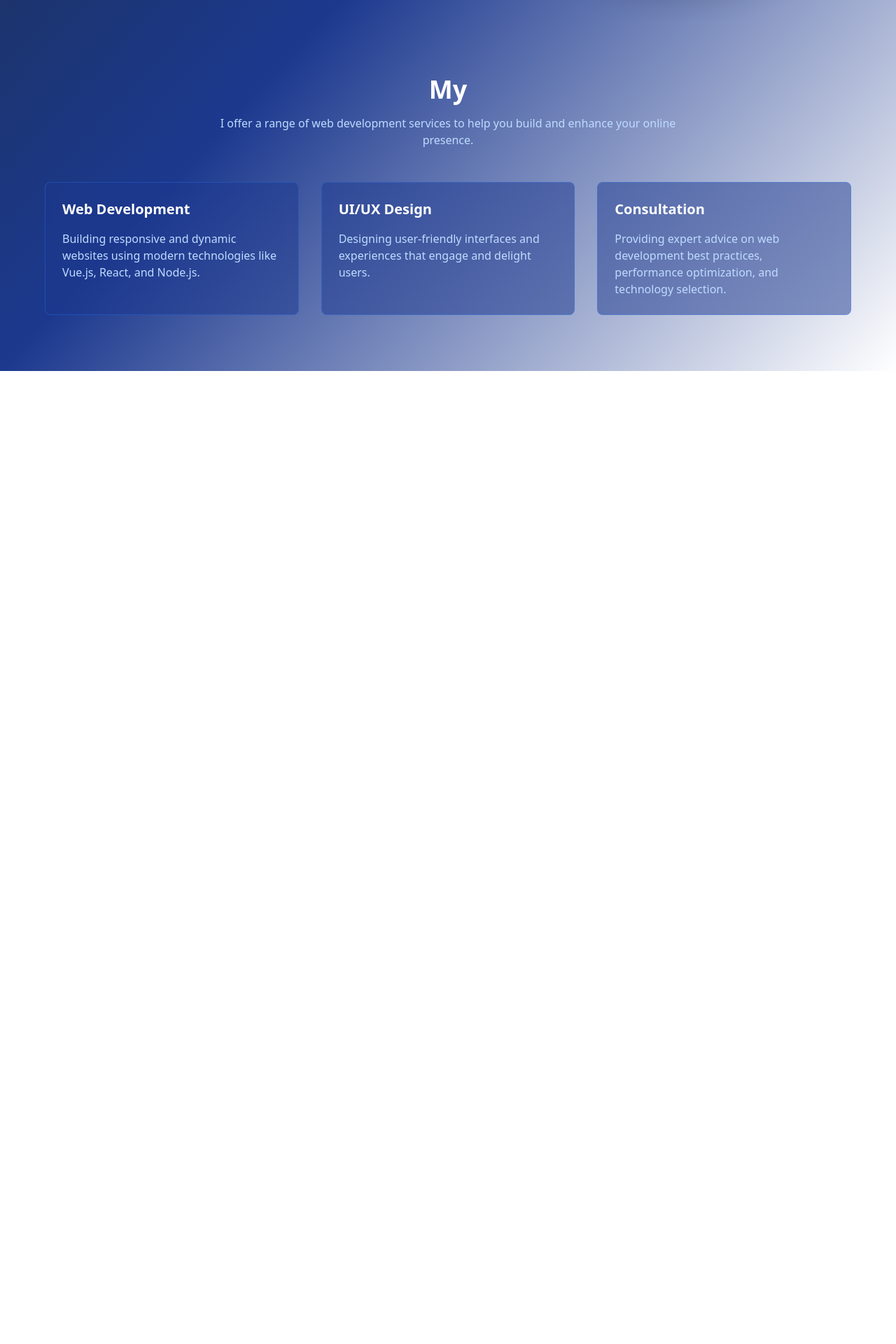
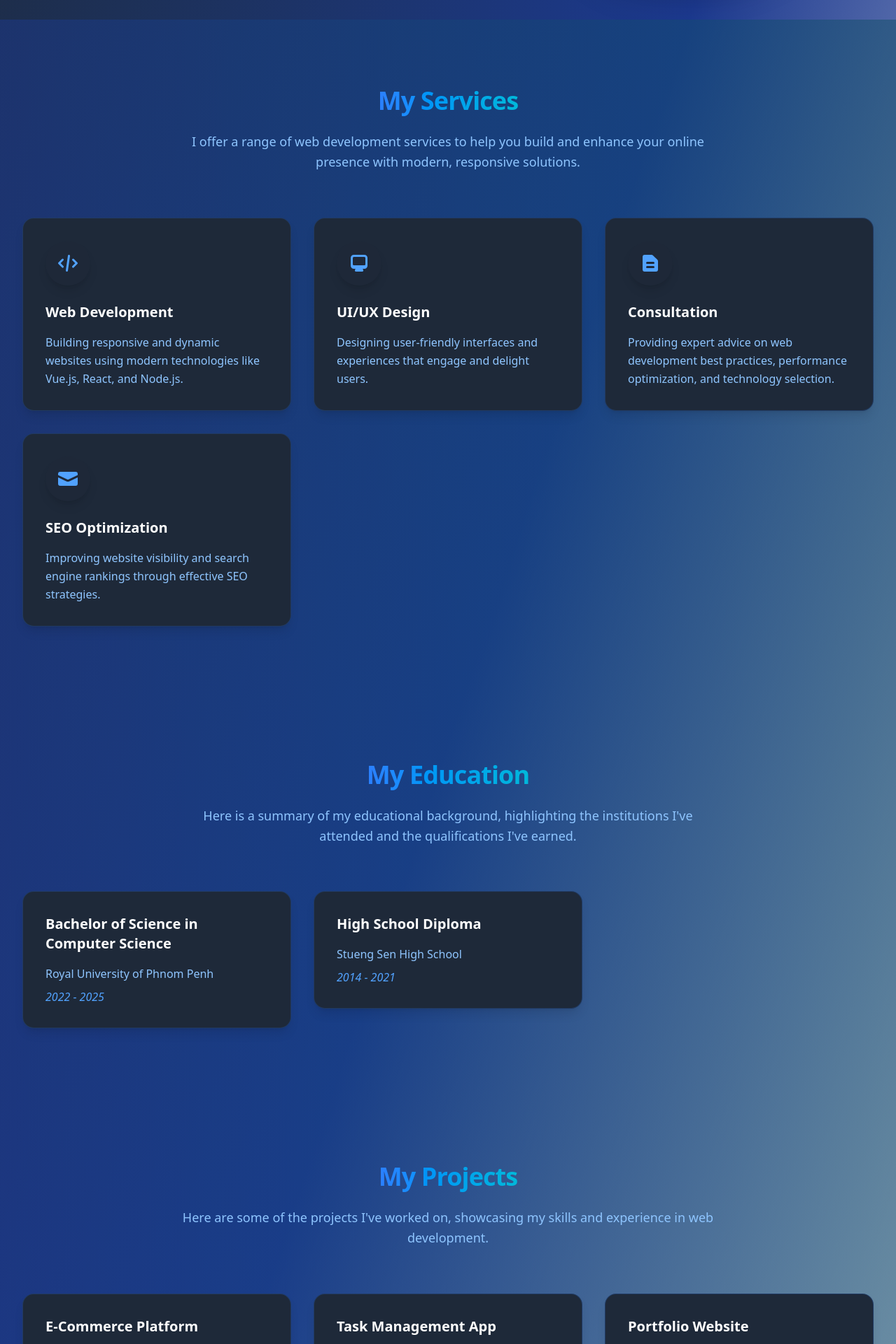
Before and after one commit to MrrMiroTa/My-Portfolio, a Vue app: page / in a window 1280 px wide. Shown: the part 860-2780 px from the top of the page at 70% size. Before the commit the page ends 1390 px from the top, so only its background shows below. Built offline with nearby package versions, Linux system fonts and the light colour scheme.

Commit message:
add page project and about

```diff
--- a/src/App.vue
+++ b/src/App.vue
@@ -3,6 +3,9 @@
     <NavBar />
     <Hero />
     <Service/>
+    <Education/>
+    <Project/>
+    <About/>
   </div>
 </template>
 <script>
@@ -12,11 +15,17 @@ import Hero from './components/Hero.vue';
 import NavBar from './components/NavBar.vue';
 import { ref, nextTick, onMounted } from 'vue';
 import Service from './components/Service.vue';
+import Education from './components/Education.vue';
+import Project from './components/Project.vue';
+import About from './components/About.vue';
 export default {
   components: {
     NavBar,
     Hero,
-    Service
+    Service,
+    Education,
+    Project,
+    About
   },
   setup(){
     const loading = ref(true);
--- /dev/null
+++ b/src/components/About.vue
@@ -0,0 +1,22 @@
+<template lang="html">
+    <div class="relative py-24 overflow-hidden bg-linear-to-r from-blue-900/50 to-cyan-900/50" id="about">
+        <div class="max-w-7xl mx-auto px-4 sm:px-6 lg:px-8">
+            <div class="text-center mb-16" data-aos="fade-up">
+                <h2 class="text-4xl font-bold text-white mb-6 tracking-tight">
+                    <span class="text-transparent bg-clip-text bg-linear-to-r from-blue-500 to-cyan-500">About Me</span>
+                </h2>
+                <p class="mt-4 text-blue-300 max-w-3xl mx-auto text-lg leading-relaxed">
+                    I'm a passionate web developer with expertise in Vue.js, JavaScript, and modern web technologies. I enjoy creating responsive, user-friendly applications that solve real-world problems.
+                </p>
+            </div>
+        </div>
+    </div>
+</template>
+<script>
+export default {
+
+}
+</script>
+<style lang="">
+
+</style>
--- /dev/null
+++ b/src/components/Education.vue
@@ -0,0 +1,55 @@
+<template lang="html">
+    <div class="relative py-24 overflow-hidden bg-linear-to-r from-blue-900/50 to-cyan-900/50" id="educations">
+        <div class="max-w-7xl mx-auto px-4 sm:px-6 lg:px-8">
+            <div class="text-center mb-16" data-aos="fade-up">
+                <h2 class="text-4xl font-bold text-white mb-6 tracking-tight">
+                    <span class="text-transparent bg-clip-text bg-linear-to-r from-blue-500 to-cyan-500">My Education</span>
+                </h2>
+                <p class="mt-4 text-blue-300 max-w-3xl mx-auto text-lg leading-relaxed">
+                    Here is a summary of my educational background, highlighting the institutions I've attended and the qualifications I've earned.
+                </p>
+            </div>
+            <div class="grid grid-cols-1 md:grid-cols-2 lg:grid-cols-3 gap-8" data-aos="fade-up" data-aos-delay="200">
+                <div v-for="(education, index) in educations" :key="education.id" :data-aos="'fade-up'" :data-aos-delay="index * 100">
+                    <div class="group relative bg-gray-800 rounded-2xl border border-blue-500/20 shadow-lg hover:shadow-2xl transition-all duration-500 hover:-translate-y-2">
+                        <div class="absolute inset-0 bg-linear-to-r from-blue-500/10 to-cyan-500/10 rounded-2xl opacity-0 group-hover:opacity-100 transition-opacity duration-300"></div>
+                        <div class="relative p-8">
+                            <h3 class="text-xl font-bold text-white mb-4 group-hover:text-cyan-300 transition-colors duration-300">{{ education.degree }}</h3>
+                            <p class="text-blue-300 leading-relaxed mb-2">{{ education.institution }}</p>
+                            <p class="text-blue-400 italic">{{ education.year }}</p>
+                        </div>
+                    </div>
+                </div>
+                </div>
+
+
+        </div>
+
+    </div>
+</template>
+<script>
+import { ref } from 'vue';
+export default {
+    setup() {
+        const educations = ref([
+            {
+                id: 1,
+                degree: 'Bachelor of Science in Computer Science',
+                institution: 'Royal University of Phnom Penh',
+                year: '2022 - 2025'
+            },
+            {
+                id: 2,
+                degree: ' High School Diploma ',
+                institution: 'Stueng Sen High School',
+                year: '2014 - 2021'
+            }
+
+        ]);
+        return { educations };
+    }
+}
+</script>
+<style lang="">
+
+</style>
--- a/src/components/NavBar.vue
+++ b/src/components/NavBar.vue
@@ -1,4 +1,7 @@
 <script>
+import { ref } from 'vue';
+import { Bars3Icon, XMarkIcon } from '@heroicons/vue/24/outline';
+
 export default {
     data() {
         return {
--- /dev/null
+++ b/src/components/Project.vue
@@ -0,0 +1,71 @@
+<template lang="html">
+    <div class="relative py-24 overflow-hidden bg-linear-to-r from-blue-900/50 to-cyan-900/50"  id="projects">
+        <div class="max-w-7xl mx-auto px-4 sm:px-6 lg:px-8">
+            <div class="text-center mb-16" data-aos="fade-up">
+                <h2 class="text-4xl font-bold text-white mb-6 tracking-tight">
+                    <span class="text-transparent bg-clip-text bg-linear-to-r from-blue-500 to-cyan-500">My Projects</span>
+                </h2>
+                <p class="mt-4 text-blue-300 max-w-3xl mx-auto text-lg leading-relaxed">
+                    Here are some of the projects I've worked on, showcasing my skills and experience in web development.
+                </p>
+            </div>
+            <div class="grid grid-cols-1 md:grid-cols-2 lg:grid-cols-3 gap-8" data-aos="fade-up" data-aos-delay="200">
+                <div v-for="(project, index) in projects" :key="project.id" :data-aos="'fade-up'" :data-aos-delay="index * 100">
+                    <div class="group relative bg-gray-800 rounded-2xl border border-blue-500/20 shadow-lg hover:shadow-2xl transition-all duration-500 hover:-translate-y-2">
+                        <div class="absolute inset-0 bg-linear-to-br from-blue-500/10 to-cyan-500/10 rounded-2xl opacity-0 group-hover:opacity-100 transition-opacity duration-300"></div>
+                        <div class="relative p-8">
+                            <h3 class="text-xl font-bold text-white mb-4 group-hover:text-cyan-300 transition-colors duration-300">{{ project.title }}</h3>
+                            <p class="text-blue-300 leading-relaxed mb-6">{{ project.description }}</p>
+                            <a href="{{ project.link }}"
+                                class="inline-block border-2 border-blue-400 bg-blue-500 px-6 py-3 rounded-xl text-white font-medium hover:bg-blue-400 transition-all duration-300">
+                                View Project
+                            </a>
+                        </div>
+                    </div>
+                </div>
+            </div>
+        </div>
+    </div>
+</template>
+<script setup>
+import { ref } from 'vue';
+
+const projects = ref([
+    {
+        id: 1,
+        title: 'E-Commerce Platform',
+        description: 'A full-stack e-commerce platform built with Vue.js, Laravel, and MySQL, featuring user authentication, payment processing, and real-time inventory management.',
+        link: '#project1'
+    },
+    {
+        id: 2,
+        title: 'Task Management App',
+        description: 'A collaborative task management application with real-time updates, drag-and-drop functionality, and team collaboration features built with Vue.js and Firebase.',
+        link: '#project2'
+    },
+    {
+        id: 3,
+        title: 'Portfolio Website',
+        description: 'A modern, responsive portfolio website showcasing web development projects with smooth animations and interactive elements using Vue.js and Tailwind CSS.',
+        link: '#project3'
+    },
+    {
+        id: 4,
+        title: 'Weather Dashboard',
+        description: 'A weather dashboard application with real-time weather data, interactive maps, and location-based forecasts using Vue.js and OpenWeather API.',
+        link: '#project4'
+    },
+    {
+        id: 5,
+        title: 'Blog Platform',
+        description: 'A content management system for blogging with user authentication, rich text editing, and social sharing features built with Vue.js and Strapi.',
+        link: '#project5'
+    },
+    {
+        id: 6,
+        title: 'Chat Application',
+        description: 'A real-time chat application with private messaging, group chats, and file sharing capabilities using Vue.js, Socket.io, and Node.js.',
+        link: '#project6'
+    }
+]);
+</script>
--- a/src/components/Service.vue
+++ b/src/components/Service.vue
@@ -1,39 +1,68 @@
 <template>
-    <div class="relative py-20 overflow-hidden" id="services">
-        <div class="reative z-10 max-w-7xl mx-auto px-5 sm:px-8 lg:px-16">
-            <div class="text-center mb-12" data-aos="fade-up">
-                <h2 class="text-4xl font-bold text-white mb-4">My
-                    <span class="text-transparent bg-clip-text bg-linear-to-r from-blue-500 to-cyan-500"></span>
-
+    <div class="relative py-24 overflow-hidden bg-linear-to-r from-blue-900/50 to-cyan-900/50" id="services">
+        <div class="max-w-7xl mx-auto px-4 sm:px-6 lg:px-8">
+            <div class="text-center mb-16" data-aos="fade-up">
+                <h2 class="text-4xl font-bold text-white mb-6 tracking-tight">
+                    <span class="text-transparent bg-clip-text bg-linear-to-r from-blue-500 to-cyan-500">My Services</span>
                 </h2>
-                <p class="mt-4 text-blue-200 max-w-2xl mx-auto">I offer a range of web development services to help you
-                    build and enhance your online presence.</p>
+                <p class="mt-4 text-blue-300 max-w-3xl mx-auto text-lg leading-relaxed">
+                    I offer a range of web development services to help you build and enhance your online presence with modern, responsive solutions.
+                </p>
             </div>
-            <div class="grid md:grid-cols-3 gap-8" data-aos="fade-up" data-aos-delay="200">
-                <div
-                    class="bg-blue-900/50 backdrop-blur-sm border border-blue-500/30 rounded-lg p-6 hover:scale-105 transition-transform duration-300">
-                    <h3 class="text-xl font-semibold text-white mb-4">Web Development</h3>
-                    <p class="text-blue-200">Building responsive and dynamic websites using modern technologies like
-                        Vue.js, React, and Node.js.</p>
-                </div>
-                <div
-                    class="bg-blue-900/50 backdrop-blur-sm border border-blue-500/30 rounded-lg p-6 hover:scale-105 transition-transform duration-300">
-                    <h3 class="text-xl font-semibold text-white mb-4">UI/UX Design</h3>
-                    <p class="text-blue-200">Designing user-friendly interfaces and experiences that engage and delight
-                        users.</p>
-                </div>
-                <div
-                    class="bg-blue-900/50 backdrop-blur-sm border border-blue-500/30 rounded-lg p-6 hover:scale-105 transition-transform duration-300">
-                    <h3 class="text-xl font-semibold text-white mb-4">Consultation</h3>
-                    <p class="text-blue-200">Providing expert advice on web development best practices, performance
-                        optimization, and technology selection.</p>
+            <div class="grid grid-cols-1 md:grid-cols-2 lg:grid-cols-3 gap-8" data-aos="fade-up" data-aos-delay="200">
+                <div v-for="(service, index) in services" :key="service.id" :data-aos="'fade-up'" :data-aos-delay="index * 100">
+                    <div class="group relative bg-gray-800 rounded-2xl border border-blue-500/20 shadow-lg hover:shadow-2xl transition-all duration-500 hover:-translate-y-2">
+                        <div class="absolute inset-0 bg-linear-to-r from-blue-500/10 to-cyan-500/10 rounded-2xl opacity-0 group-hover:opacity-100 transition-opacity duration-300"></div>
+                        <div class="relative p-8">
+                            <div class="flex items-center justify-center w-16 h-16 mb-6 group-hover:bg-blue-500 group-hover:text-white transition-all duration-300 rounded-full shadow-lg bg-gray-800/50">
+                                <component :is="service.icon" class="w-8 h-8 text-blue-400 group-hover:text-cyan-300 transition-colors duration-300"></component>
+                            </div>
+                            <h3 class="text-xl font-bold text-white mb-4 group-hover:text-cyan-300 transition-colors duration-300">{{ service.name }}</h3>
+                            <p class="text-blue-300 leading-relaxed">{{ service.description }}</p>
+                        </div>
+                    </div>
                 </div>
             </div>
-
         </div>
     </div>
 </template>
 <script>
+import { ref } from 'vue';
+import {
+    CodeBracketIcon,
+    ComputerDesktopIcon, DocumentTextIcon, EnvelopeIcon
+} from '@heroicons/vue/16/solid';
 
+export default {
+    setup() {
+        const services = ref([
+            {
+                id: 1,
+                icon: CodeBracketIcon,
+                name: 'Web Development',
+                description: 'Building responsive and dynamic websites using modern technologies like Vue.js, React, and Node.js.'
+            },
+            {
+                id: 2,
+                icon: ComputerDesktopIcon,
+                name: 'UI/UX Design',
+                description: 'Designing user-friendly interfaces and experiences that engage and delight users.'
+            },
+            {
+                id: 3,
+                icon: DocumentTextIcon,
+                name: 'Consultation',
+                description: 'Providing expert advice on web development best practices, performance optimization, and technology selection.'
+            },
+            {
+                id: 4,
+                icon: EnvelopeIcon,
+                name: 'SEO Optimization',
+                description: 'Improving website visibility and search engine rankings through effective SEO strategies.'
+            }
+        ]);
+
+        return { services };
+    }
+}
 </script>
-<style></style>
```
Also changed, not shown: src/components/Hero.vue (+10 -3 lines), 1 other file (tests, documents, lock files or other folders).
